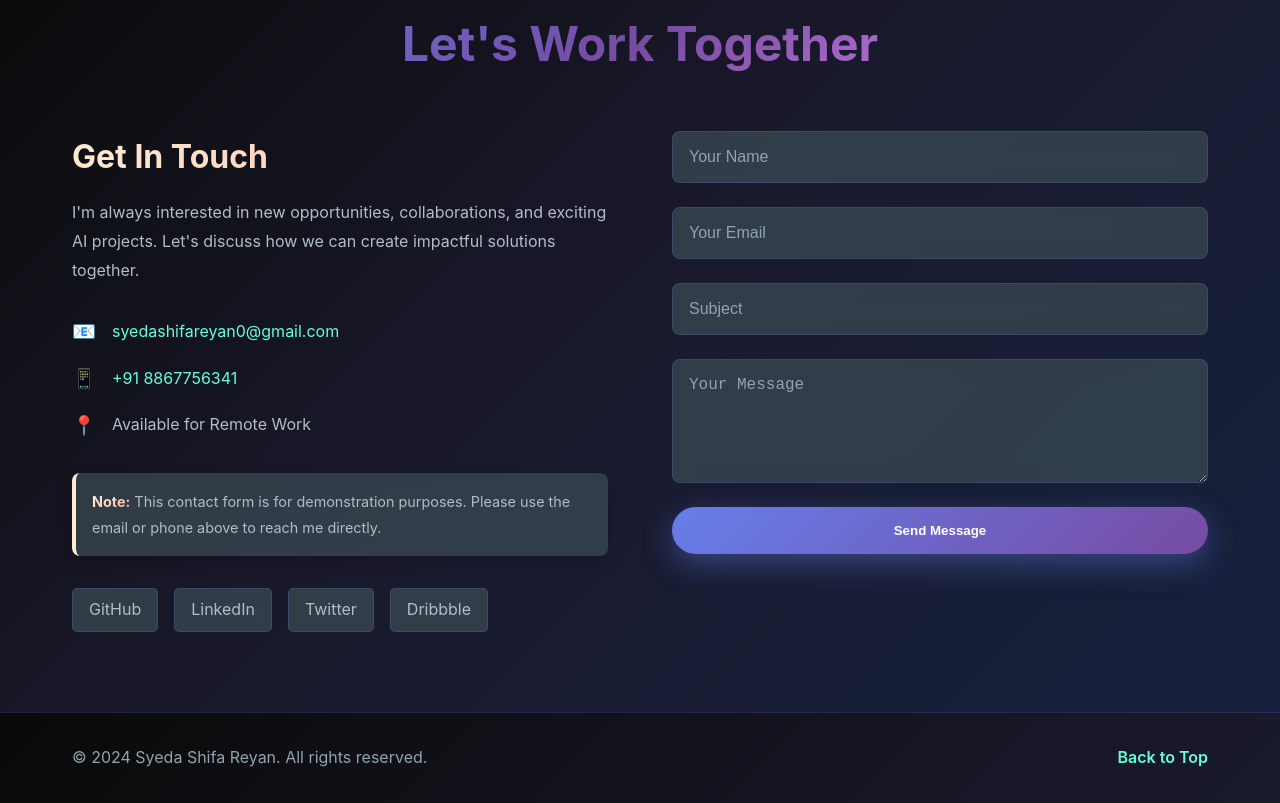
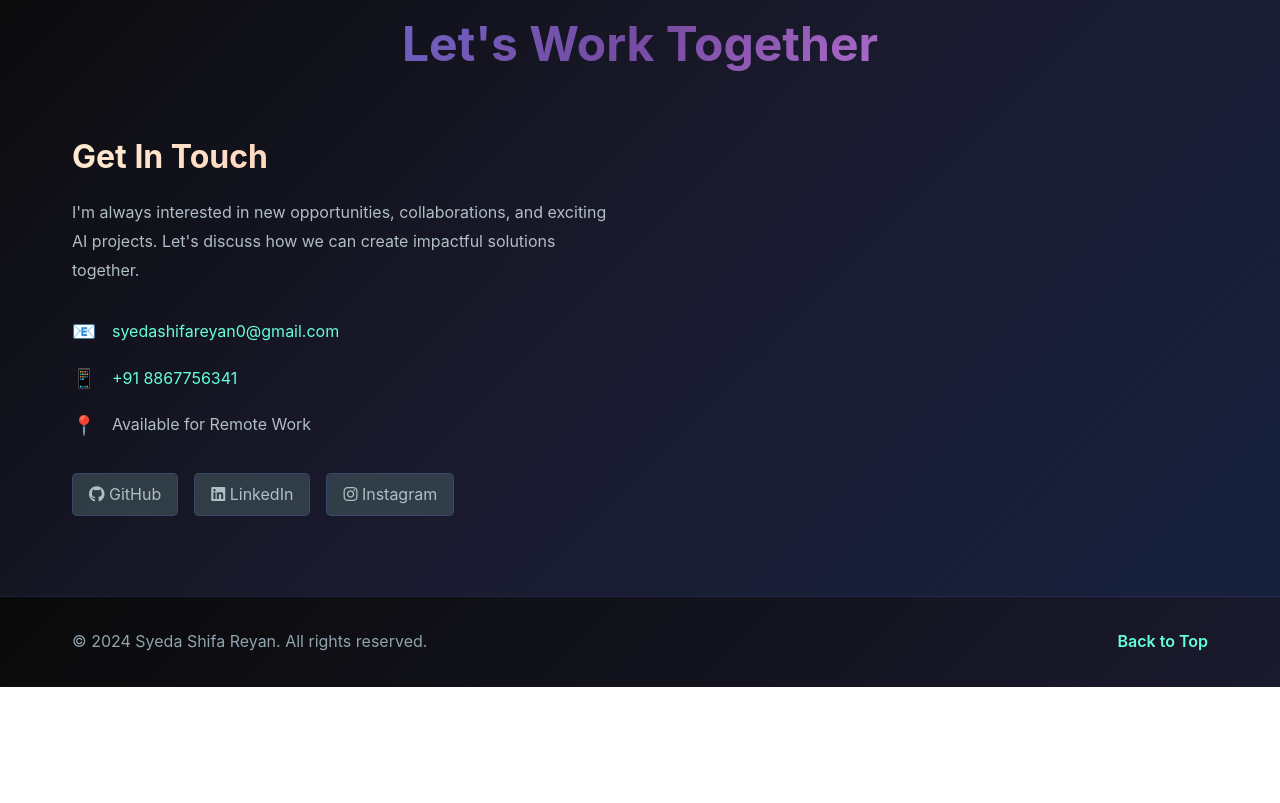
Before and after one commit to shifa226/my-portfolio, a plain HTML site: page index.html in a window 1280 px wide. Shown: the part 4600-5403 px from the top of the page. After the commit the page ends 5287 px from the top, so only its background shows below. Drawn offline with Linux system fonts and the light colour scheme.

Commit message:
update changes

```diff
--- a/index.html
+++ b/index.html
@@ -5,6 +5,8 @@
     <meta name="viewport" content="width=device-width, initial-scale=1.0">
     <title>Syeda Shifa Reyan - Creative Developer</title>
     <link rel="stylesheet" href="styles.css">
+    <link rel="stylesheet" href="https://cdnjs.cloudflare.com/ajax/libs/font-awesome/5.15.3/css/all.min.css">
+
 </head>
 <body>
     <!-- Navigation -->
@@ -320,31 +322,21 @@
                             <span>Available for Remote Work</span>
                         </div>
                     </div>
-                    <div class="contact-note">
-                        <p><strong>Note:</strong> This contact form is for demonstration purposes. Please use the email or phone above to reach me directly.</p>
-                    </div>
+
                     <div class="social-links">
-                        <a href="#" class="social-link">GitHub</a>
-                        <a href="#" class="social-link">LinkedIn</a>
-                        <a href="#" class="social-link">Twitter</a>
-                        <a href="#" class="social-link">Dribbble</a>
-                    </div>
+                        <a href="https://github.com/shifa226" class="social-link">
+                            <i class="fab fa-github"></i> GitHub
+                        </a>
+                        <a href="https://www.linkedin.com/in/syeda-shifa-reyan-9b2113301
+" class="social-link">
+<i class="fab fa-linkedin"></i> LinkedIn
+                        </a>
+                        <a href=" https://www.instagram.com/syeda.__shiffa?igsh=MXBvM2FrY2lpOWNiZw==" class="social-link">
+                            <i class="fab fa-instagram"></i>
+                             Instagram</a>
+
                 </div>
-                <form class="contact-form">
-                    <div class="form-group">
-                        <input type="text" id="name" name="name" placeholder="Your Name" required>
-                    </div>
-                    <div class="form-group">
-                        <input type="email" id="email" name="email" placeholder="Your Email" required>
-                    </div>
-                    <div class="form-group">
-                        <input type="text" id="subject" name="subject" placeholder="Subject" required>
-                    </div>
-                    <div class="form-group">
-                        <textarea id="message" name="message" placeholder="Your Message" rows="5" required></textarea>
-                    </div>
-                    <button type="submit" class="btn btn-primary">Send Message</button>
-                </form>
+                </div>
             </div>
         </div>
     </section>
```
Also changed, not shown: styles.css (line endings or trailing spaces).
